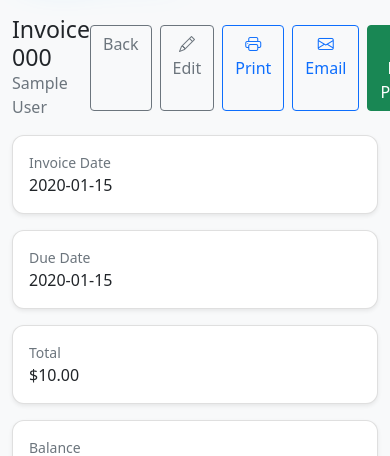
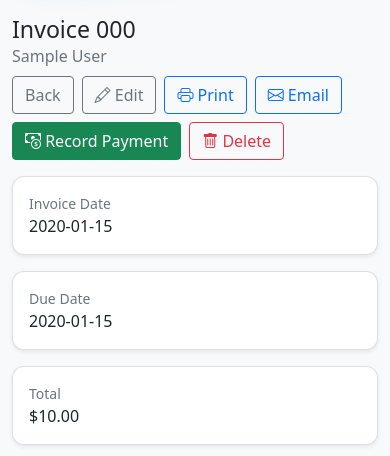
Before and after one commit to alexispinzongalindo/DIEGO_SOTO, a Flask app: page /ar/invoice/1 in a window 390 px wide; the page is wider, and only the part inside the window is pictured. Shown: the part 103-559 px from the top of that part. Run offline with Flask 3, Linux system fonts and the light colour scheme; a user stored in the database is signed in; data comes from the database, SQL or seed files in the repository; tables that the repository leaves empty hold one stand-in row (values such as "Sample post"); data that the repository does not hold is empty.

Commit message:
Mobile: prevent invoice header horizontal overflow

```diff
--- a/app/static/css/style.css
+++ b/app/static/css/style.css
@@ -34,6 +34,15 @@ body { background-color: #f8f9fa; }
 
   .app-navbar .navbar-logo {
     height: 82px;
+  }
+
+  .invoice-header {
+    gap: 0.5rem;
+  }
+
+  .invoice-actions {
+    width: 100%;
+    max-width: 100%;
   }
 }
 
--- a/app/templates/ar/view_invoice.html
+++ b/app/templates/ar/view_invoice.html
@@ -1,12 +1,12 @@
 {% extends "base.html" %}
 {% block title %}Invoice{% endblock %}
 {% block content %}
-<div class="d-flex justify-content-between align-items-center mb-3">
+<div class="d-flex justify-content-between align-items-center flex-wrap mb-3 invoice-header">
     <div>
         <h3 class="mb-0">Invoice {{ invoice.number }}</h3>
         <div class="text-muted">{{ invoice.customer.name if invoice.customer else '' }}</div>
     </div>
-    <div class="d-flex gap-2">
+    <div class="d-flex gap-2 flex-wrap justify-content-start justify-content-sm-end invoice-actions">
         <a class="btn btn-outline-secondary" href="{{ url_for('ar.invoices') }}">Back</a>
         <a class="btn btn-outline-secondary" href="{{ url_for('ar.edit_invoice', id=invoice.id) }}"><i class="bi bi-pencil"></i> Edit</a>
         <a class="btn btn-outline-primary" target="_blank" href="{{ url_for('ar.invoice_pdf', id=invoice.id) }}"><i class="bi bi-printer"></i> Print</a>
```
